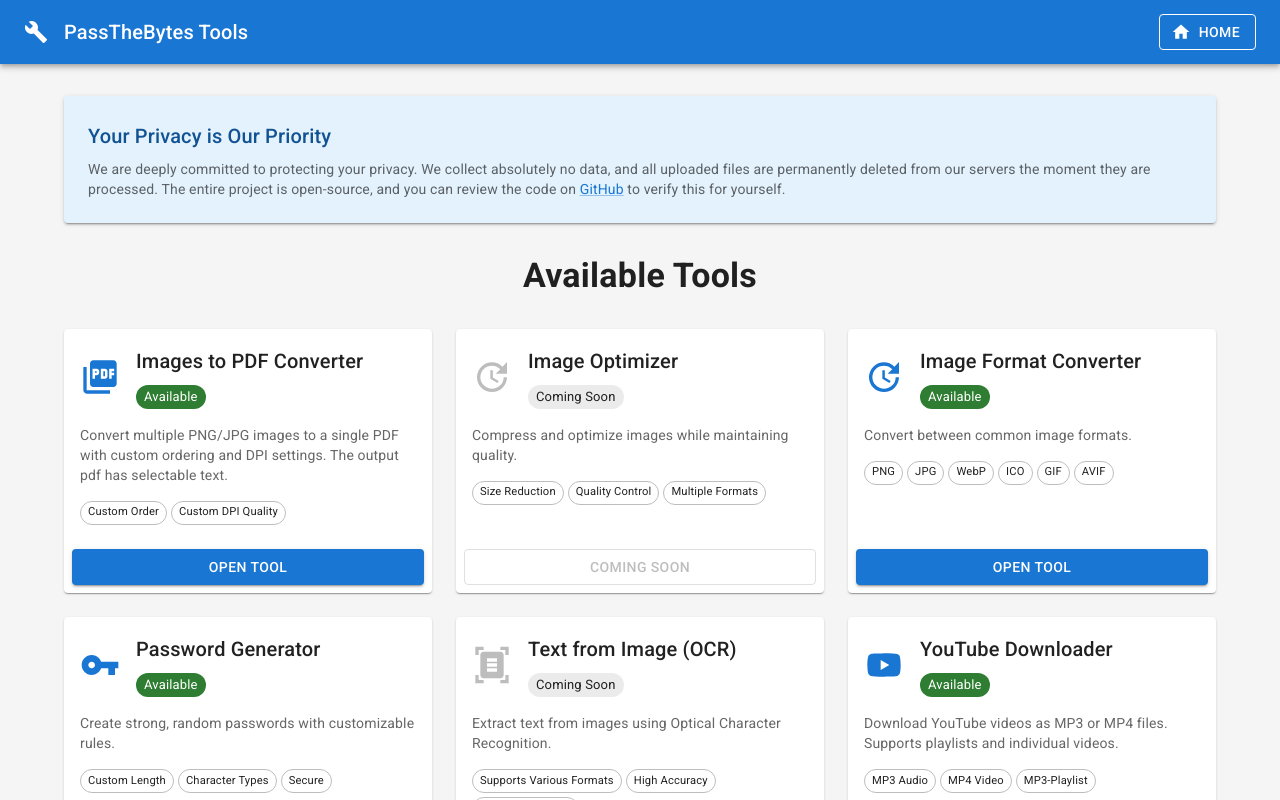
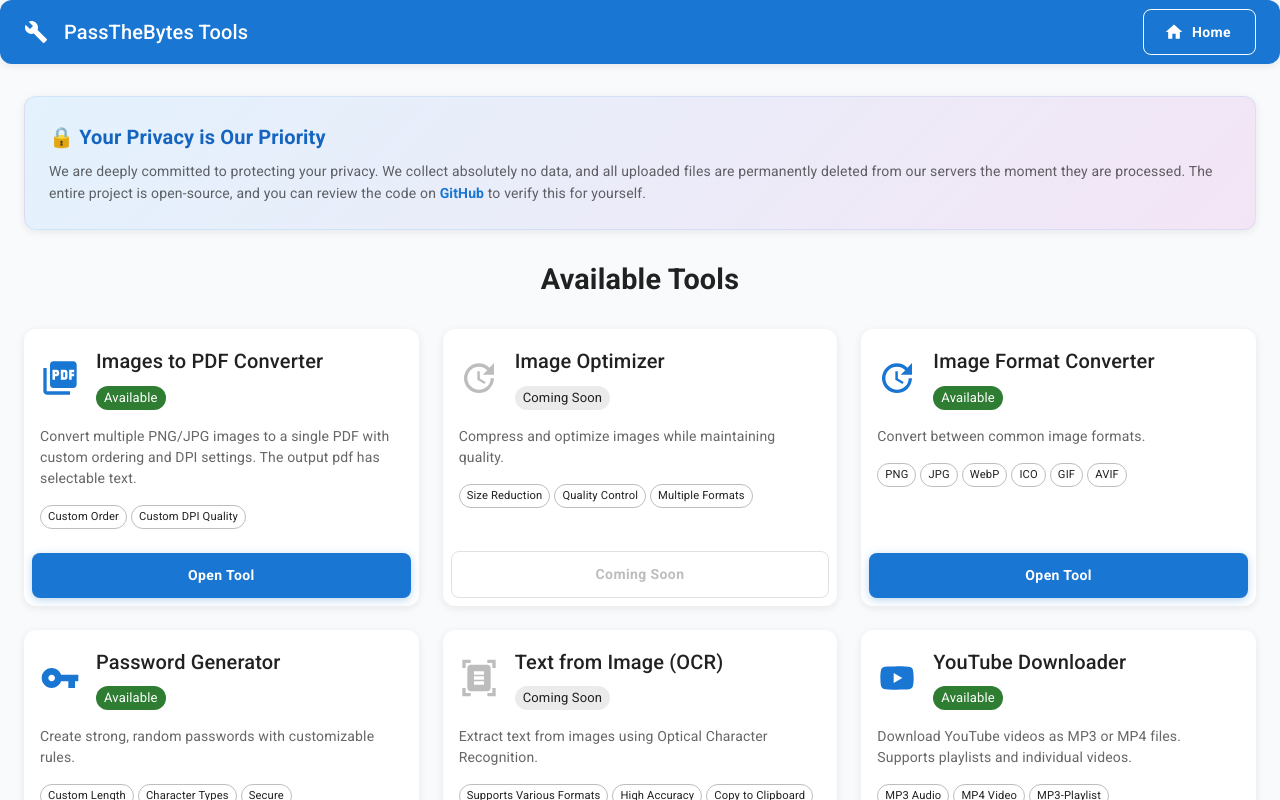
Before and after one commit to AweSamDood/passthebytes-tools, a React (Create React App) app in the folder frontend/: page / in a window 1280 px wide. Shown: the top 800 px of the page. Built offline with nearby package versions, Linux system fonts and the light colour scheme.

Commit message:
feat(PngToPdfConverter): enhanced DPI settings UI

```diff
--- a/frontend/src/App.js
+++ b/frontend/src/App.js
@@ -3,38 +3,117 @@
 import { BrowserRouter as Router, Routes, Route } from 'react-router-dom';
 import { ThemeProvider, createTheme } from '@mui/material/styles';
 import CssBaseline from '@mui/material/CssBaseline';
-import { Container, Box, Typography, Paper, Link } from '@mui/material';
+import { Container, Box, Typography, Paper, Link, Fade } from '@mui/material';
 
 import Header from './components/Header';
 import ToolsGrid from './components/ToolsGrid';
 import PngToPdfConverter from './components/PngToPdf/PngToPdfConverter';
 import ImageConverter from './components/ImageConverter/ImageConverter';
-import MockingText from './components/MockingText'; // Added
+import MockingText from './components/MockingText';
 import PasswordGenerator from './components/PasswordGenerator/PasswordGenerator';
 import QrCodeGenerator from './components/QrCodeGenerator/QrCodeGenerator';
 import Footer from './components/Footer';
 import YouTubeDownloader from './components/YouTubeDownloader/YouTubeDownloader';
 
-// Create a custom theme
+// Create a custom theme with better design consistency
 const theme = createTheme({
     palette: {
         mode: 'light',
         primary: {
             main: '#1976d2',
+            light: '#42a5f5',
+            dark: '#1565c0',
         },
         secondary: {
             main: '#dc004e',
+            light: '#ff5983',
+            dark: '#9a0036',
         },
         background: {
-            default: '#f5f5f5',
+            default: '#f8fafc',
+            paper: '#ffffff',
+        },
+        grey: {
+            50: '#fafafa',
+            100: '#f5f5f5',
+            200: '#eeeeee',
         },
     },
     typography: {
+        fontFamily: '"Roboto", "Helvetica", "Arial", sans-serif',
+        h3: {
+            fontWeight: 700,
+            fontSize: '2.2rem',
+            '@media (max-width:600px)': {
+                fontSize: '1.8rem',
+            },
+        },
         h4: {
             fontWeight: 600,
+            fontSize: '1.8rem',
+            '@media (max-width:600px)': {
+                fontSize: '1.5rem',
+            },
         },
         h6: {
             fontWeight: 500,
+        },
+        body1: {
+            lineHeight: 1.6,
+        },
+        body2: {
+            lineHeight: 1.5,
+        },
+    },
+    shape: {
+        borderRadius: 12,
+    },
+    components: {
+        MuiPaper: {
+            styleOverrides: {
+                root: {
+                    borderRadius: 12,
+                    boxShadow: '0 2px 8px rgba(0,0,0,0.08)',
+                    '&.MuiPaper-elevation3': {
+                        boxShadow: '0 4px 16px rgba(0,0,0,0.12)',
+                    },
+                },
+            },
+        },
+        MuiButton: {
+            styleOverrides: {
+                root: {
+                    borderRadius: 8,
+                    textTransform: 'none',
+                    fontWeight: 600,
+                    padding: '10px 24px',
+                },
+                containedPrimary: {
+                    boxShadow: '0 2px 8px rgba(25,118,210,0.3)',
+                    '&:hover': {
+                        boxShadow: '0 4px 16px rgba(25,118,210,0.4)',
+                    },
+                },
+            },
+        },
+        MuiTextField: {
+            styleOverrides: {
+                root: {
+                    '& .MuiOutlinedInput-root': {
+                        borderRadius: 8,
+                    },
+                },
+            },
+        },
+        MuiContainer: {
+            styleOverrides: {
+                root: {
+                    '@media (max-width:600px)': {
+                        paddingLeft: 16,
+                        paddingRight: 16,
+                    },
+                },
+            },
         },
     },
 });
@@ -44,26 +123,85 @@
         <ThemeProvider theme={theme}>
             <CssBaseline />
             <Router>
-                <Box sx={{ display: 'flex', flexDirection: 'column', minHeight: '100vh' }}>
+                <Box sx={{
+                    display: 'flex',
+                    flexDirection: 'column',
+                    minHeight: '100vh',
+                    bgcolor: 'background.default'
+                }}>
                     <Header />
-                    <Container maxWidth="lg" sx={{ mt: 4, mb: 4, flexGrow: 1 }}>
-                        <Paper elevation={2} sx={{ p: 3, mb: 4, backgroundColor: '#e3f2fd' }}>
-                            <Typography variant="h6" color="primary.dark" gutterBottom>
-                                Your Privacy is Our Priority
+                    <Container
+                        maxWidth="xl"
+                        sx={{
+                            mt: { xs: 2, sm: 4 },
+                            mb: { xs: 2, sm: 4 },
+                            flexGrow: 1,
+                            px: { xs: 2, sm: 3 }
+                        }}
+                    >
+                        <Fade in timeout={800}>
+                            <Paper
+                                elevation={2}
+                                sx={{
+                                    p: { xs: 2, sm: 3 },
+                                    mb: { xs: 2, sm: 4 },
+                                    background: 'linear-gradient(135deg, #e3f2fd 0%, #f3e5f5 100%)',
+                                    border: '1px solid rgba(25,118,210,0.1)'
+                                }}
+                            >
+                                <Typography
+                                    variant="h6"
+                                    color="primary.dark"
+                                    gutterBottom
+                                    sx={{
+                                        fontWeight: 600,
+                                        fontSize: { xs: '1.1rem', sm: '1.25rem' }
+                                    }}
+                                >
+                                    🔒 Your Privacy is Our Priority
                                 </Typography>
-                            <Typography variant="body2" color="text.secondary">
-                                We are deeply committed to protecting your privacy. We collect absolutely no data, and all uploaded files are permanently deleted from our servers the moment they are processed. The entire project is open-source, and you can review the code on <Link href="https://github.com/AweSamDood/passthebytes-tools" target="_blank" rel="noopener noreferrer">GitHub</Link> to verify this for yourself.
+                                <Typography
+                                    variant="body2"
+                                    color="text.secondary"
+                                    sx={{
+                                        lineHeight: 1.6,
+                                        fontSize: { xs: '0.875rem', sm: '0.875rem' }
+                                    }}
+                                >
+                                    We are deeply committed to protecting your privacy. We collect absolutely no data, and all uploaded files are permanently deleted from our servers the moment they are processed. The entire project is open-source, and you can review the code on{' '}
+                                    <Link
+                                        href="https://github.com/AweSamDood/passthebytes-tools"
+                                        target="_blank"
+                                        rel="noopener noreferrer"
+                                        sx={{
+                                            fontWeight: 600,
+                                            color: 'primary.main',
+                                            textDecoration: 'none',
+                                            '&:hover': {
+                                                textDecoration: 'underline'
+                                            }
+                                        }}
+                                    >
+                                        GitHub
+                                    </Link>
+                                    {' '}to verify this for yourself.
                                 </Typography>
                             </Paper>
+                        </Fade>
+
+                        <Fade in timeout={1000}>
+                            <Box>
                                 <Routes>
                                     <Route path="/" element={<ToolsGrid />} />
                                     <Route path="/png-to-pdf" element={<PngToPdfConverter />} />
                                     <Route path="/image-converter" element={<ImageConverter />} />
-                            <Route path="/mocking-text" element={<MockingText />} /> {/* Added */}
+                                    <Route path="/mocking-text" element={<MockingText />} />
                                     <Route path="/password-generator" element={<PasswordGenerator />} />
                                     <Route path="/qr-code-generator" element={<QrCodeGenerator />} />
                                     <Route path="/youtube-downloader" element={<YouTubeDownloader />} />
                                 </Routes>
+                            </Box>
+                        </Fade>
                     </Container>
                     <Footer />
                 </Box>
```
Lines whose indentation alone changed are shown as unchanged.
